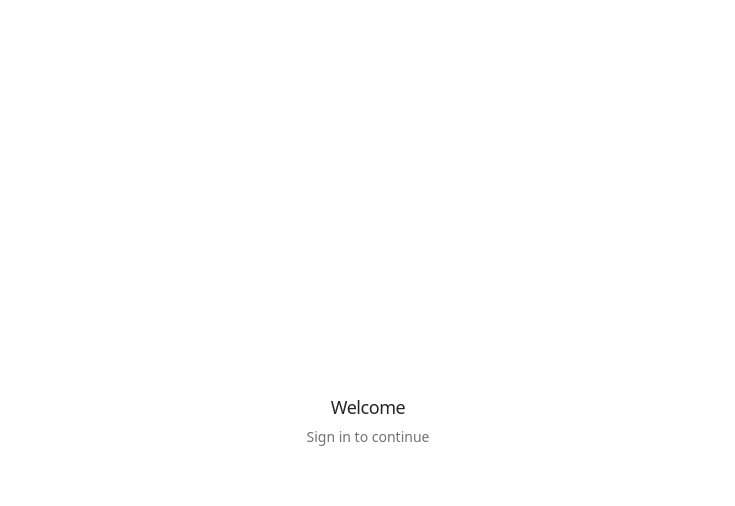
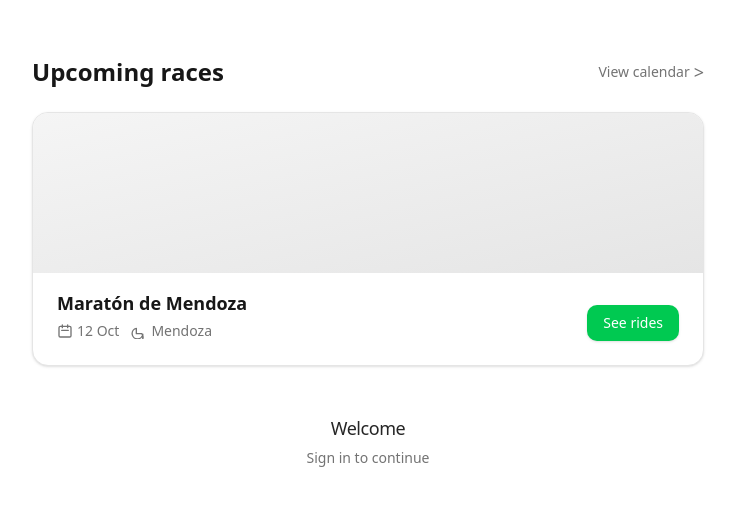
Before and after one commit to jetchart/base-web, a React (Vite) app: page / in a window 1280 px wide. Shown: the top 506 px of the page, without its empty margins (272-1007 px from the left). Built offline with nearby package versions, Linux system fonts and the light colour scheme.

Commit message:
Testing copilot

```diff
--- a/src/App.tsx
+++ b/src/App.tsx
@@ -53,8 +53,35 @@ function App() {
   }
 
   return (
-  <div className="flex flex-col items-center justify-center min-h-screen bg-white dark:bg-neutral-950">
-      <Card className="w-full max-w-sm mx-auto mt-8 border-none shadow-none bg-transparent p-0">
+    <div className="min-h-screen bg-white dark:bg-neutral-950 p-2 sm:p-6">
+      {/* Header section */}
+      <div className="flex flex-col sm:flex-row items-start sm:items-center justify-between max-w-2xl mx-auto mb-4 sm:mb-6 gap-2 sm:gap-0">
+        <h2 className="text-xl sm:text-2xl font-bold text-neutral-900 dark:text-neutral-100">Upcoming races</h2>
+        <button className="flex items-center gap-1 text-sm font-medium text-neutral-500 hover:text-neutral-800 dark:hover:text-neutral-200 transition">
+          View calendar <span className="text-lg">&gt;</span>
+        </button>
+      </div>
+
+      {/* Card section */}
+      <div className="max-w-2xl mx-auto">
+        <Card className="rounded-2xl border border-neutral-200 dark:border-neutral-800 shadow-sm overflow-hidden">
+          <div className="h-32 sm:h-40 bg-gradient-to-br from-neutral-100 to-neutral-200 dark:from-neutral-900 dark:to-neutral-800" />
+          <div className="flex flex-col sm:flex-row items-end sm:items-end justify-between p-4 sm:p-6 pt-3 sm:pt-4 gap-3 sm:gap-4">
+            <div>
+              <h3 className="text-base sm:text-lg font-semibold text-neutral-900 dark:text-neutral-100 mb-1">Maratón de Mendoza</h3>
+              <div className="flex items-center gap-2 sm:gap-3 text-neutral-500 dark:text-neutral-400 text-xs sm:text-sm">
+                <span className="flex items-center gap-1"><svg xmlns='http://www.w3.org/2000/svg' className="w-4 h-4" fill="none" viewBox="0 0 24 24" stroke="currentColor"><path strokeLinecap="round" strokeLinejoin="round" strokeWidth={2} d="M8 7V3m8 4V3m-9 8h10M5 21h14a2 2 0 002-2V7a2 2 0 00-2-2H5a2 2 0 00-2 2v12a2 2 0 002 2z" /></svg>12 Oct</span>
+                <span className="flex items-center gap-1"><svg xmlns='http://www.w3.org/2000/svg' className="w-4 h-4" fill="none" viewBox="0 0 24 24" stroke="currentColor"><path strokeLinecap="round" strokeLinejoin="round" strokeWidth={2} d="M17.657 16.657A8 8 0 118 8v8h8a8 8 0 011.657 8z" /></svg>Mendoza</span>
+              </div>
+            </div>
+            <button className="bg-green-500 hover:bg-green-600 text-white font-medium px-3 sm:px-4 py-2 rounded-lg text-xs sm:text-sm shadow transition w-full sm:w-auto">See rides</button>
+          </div>
+        </Card>
+      </div>
+
+      {/* Login card (optional, below) */}
+      <div className="flex flex-col items-center justify-center mt-12">
+        <Card className="w-full max-w-sm mx-auto border-none shadow-none bg-transparent p-0">
           <CardHeader className="p-0 mb-4">
             <CardTitle className="text-center text-lg font-medium text-neutral-800 dark:text-neutral-200">Welcome</CardTitle>
             {!userCredential && (
@@ -90,6 +117,7 @@ function App() {
           </CardContent>
         </Card>
       </div>
+    </div>
   );
 }
 
```
Lines whose indentation alone changed are shown as unchanged.
